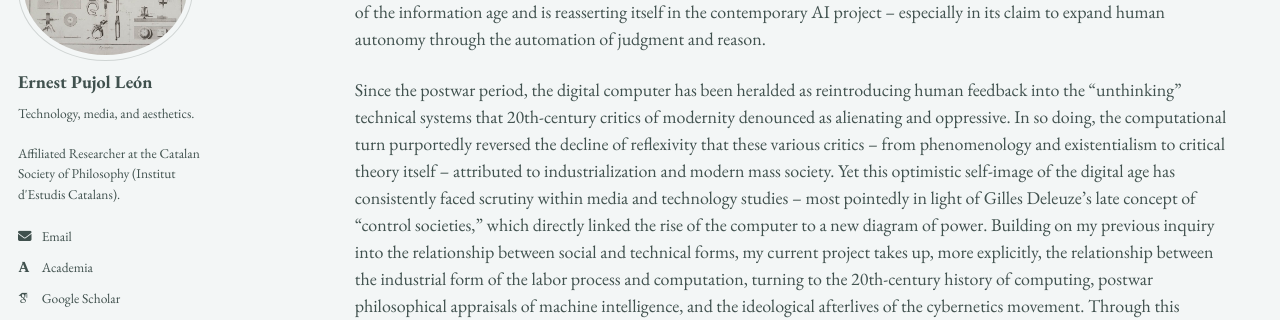
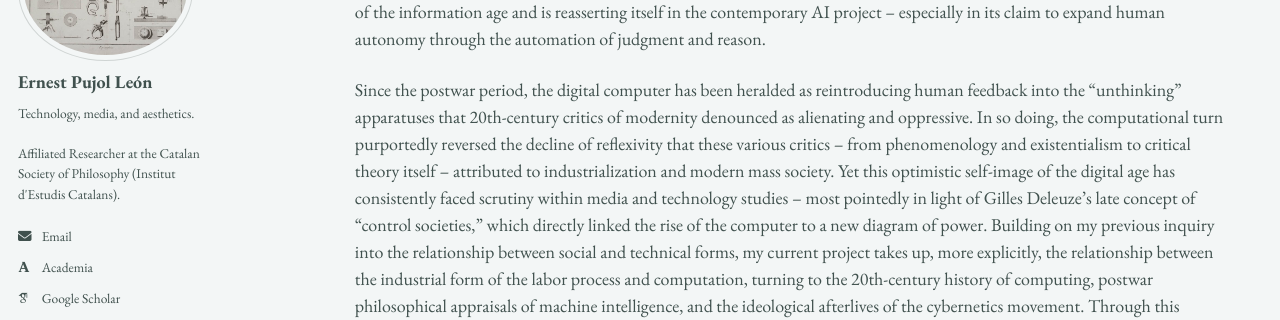
Before and after one commit to epujol90/epujol90.github.io, a Jekyll site: the page built from _pages/research.md, in a window 1280 px wide and 900 px high, scrolled down 1560 px. Shown: the part 182-502 px from the top of the window. Built offline with Jekyll 4.4.1, drawn with Linux system fonts in a browser that asks for light colours; some web fonts are replaced; a script bundle is joined from its source files by our own code; library files that are not in the unit come from our copies; some of the changed text lies outside the part shown.

Commit message:
Update research.md

```diff
--- a/_pages/research.md
+++ b/_pages/research.md
@@ -27,7 +27,7 @@ My doctoral work centered on the _longue durée_ of industrial modernity and wha
 
 As I revise this work into a monograph, my ongoing research traces how the core dynamic of subsumption has steered the course of the information age and is reasserting itself in the contemporary AI project -- especially in its claim to expand human autonomy through the automation of judgment and reason.
 
-Since the postwar period, the digital computer has been heralded as reintroducing human feedback into the "unthinking" technical systems that 20th-century critics of modernity denounced as alienating and oppressive. In so doing, the computational turn purportedly reversed the decline of reflexivity that these various critics -- from phenomenology and existentialism to critical theory itself -- attributed to industrialization and modern mass society. Yet this optimistic self-image of the digital age has consistently faced scrutiny within media and technology studies -- most pointedly in light of Gilles Deleuze's late concept of “control societies," which directly linked the rise of the computer to a new diagram of power. Building on my previous inquiry into the relationship between social and technical forms, my current project takes up, more explicitly, the relationship between the industrial form of the labor process and computation, turning to the 20th-century history of computing, postwar philosophical appraisals of machine intelligence, and the ideological afterlives of the cybernetics movement. Through this constellation, I aim to ask how the ontology of computing machines is bound up with the sociality of capitalist life -- and whether the socialized intelligence they harness truly foretells its overcoming.
+Since the postwar period, the digital computer has been heralded as reintroducing human feedback into the "unthinking" apparatuses that 20th-century critics of modernity denounced as alienating and oppressive. In so doing, the computational turn purportedly reversed the decline of reflexivity that these various critics -- from phenomenology and existentialism to critical theory itself -- attributed to industrialization and modern mass society. Yet this optimistic self-image of the digital age has consistently faced scrutiny within media and technology studies -- most pointedly in light of Gilles Deleuze's late concept of “control societies," which directly linked the rise of the computer to a new diagram of power. Building on my previous inquiry into the relationship between social and technical forms, my current project takes up, more explicitly, the relationship between the industrial form of the labor process and computation, turning to the 20th-century history of computing, postwar philosophical appraisals of machine intelligence, and the ideological afterlives of the cybernetics movement. Through this constellation, I aim to ask how the ontology of computing machines is bound up with the sociality of capitalist life -- and whether the socialized intelligence they harness truly foretells its overcoming.
 <br>
 <br>
 
```
